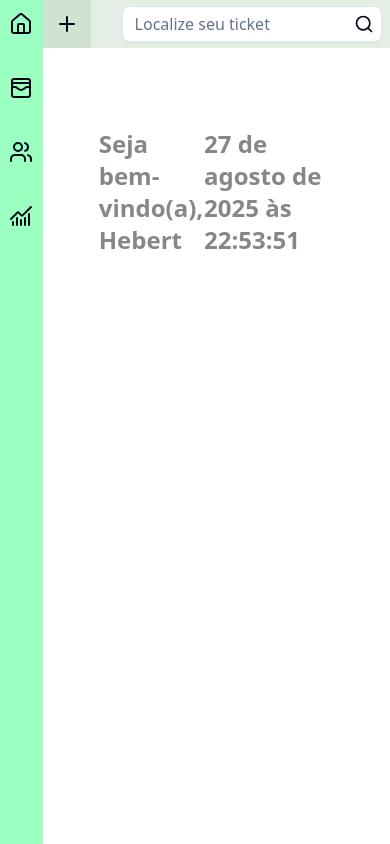
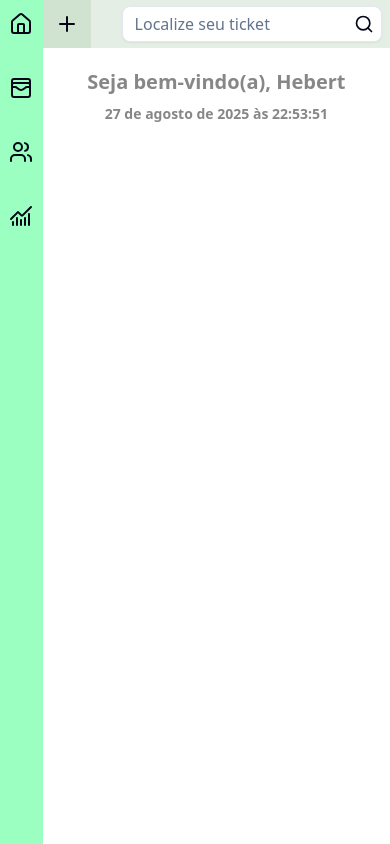
Before and after one commit to Fourt14n/tick-desk-front, a React (Vite) app: page /home in a window 390 px wide. Built offline with nearby package versions, Linux system fonts and the light colour scheme.

Commit message:
feat: Configurando a responsividade das boas-vindas da Home

```diff
--- a/src/components/HomeClock/HomeClock.tsx
+++ b/src/components/HomeClock/HomeClock.tsx
@@ -18,5 +18,5 @@ export const Clock: React.FC = () => {
     hour12: false
   });
 
-  return <p className="text-(--grey) font-bold text-2xl">{formatter.format(now)}</p>;
+  return <p className="text-(--grey) font-bold text-sm md:text-xl lg:text-2xl">{formatter.format(now)}</p>;
 };
--- a/src/pages/Home/Home.tsx
+++ b/src/pages/Home/Home.tsx
@@ -2,9 +2,9 @@ import { Clock } from "@/components/HomeClock/HomeClock";
 
 export default function Home(){
     return (
-        <div className="w-full h-full px-14">
-            <div className="flex justify-between w-full py-20">
-                <p className="text-(--grey) font-bold text-2xl">{`Seja bem-vindo(a), Hebert`}</p>
+        <div className="w-full h-full px-8 md:px-14">
+            <div className="flex justify-center items-center md:justify-between w-full flex-col md:flex-row py-5 lg:py-20 gap-2 md:gap-0">
+                <p className="text-(--grey) font-bold text-xl md:text-xl lg:text-2xl text-center">{`Seja bem-vindo(a), Hebert`}</p>
 
                 <Clock/>
             </div>
```
